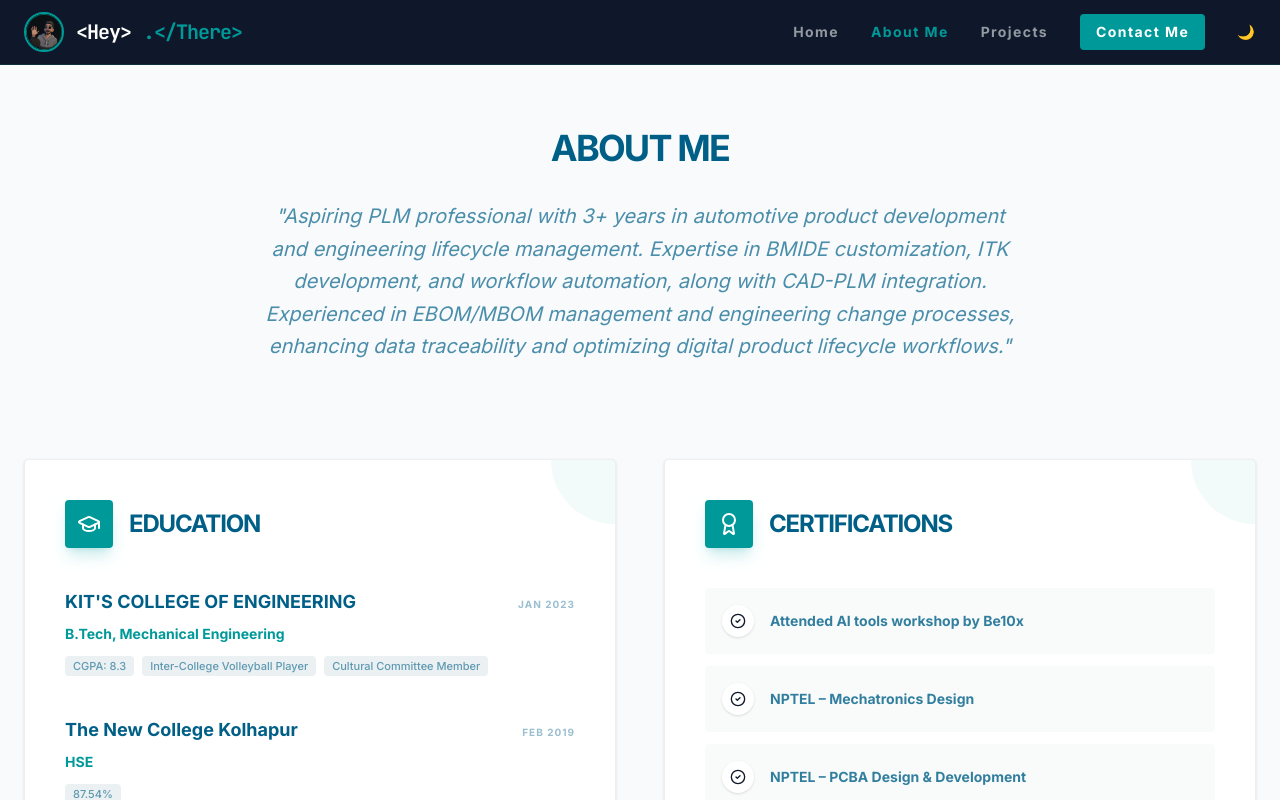
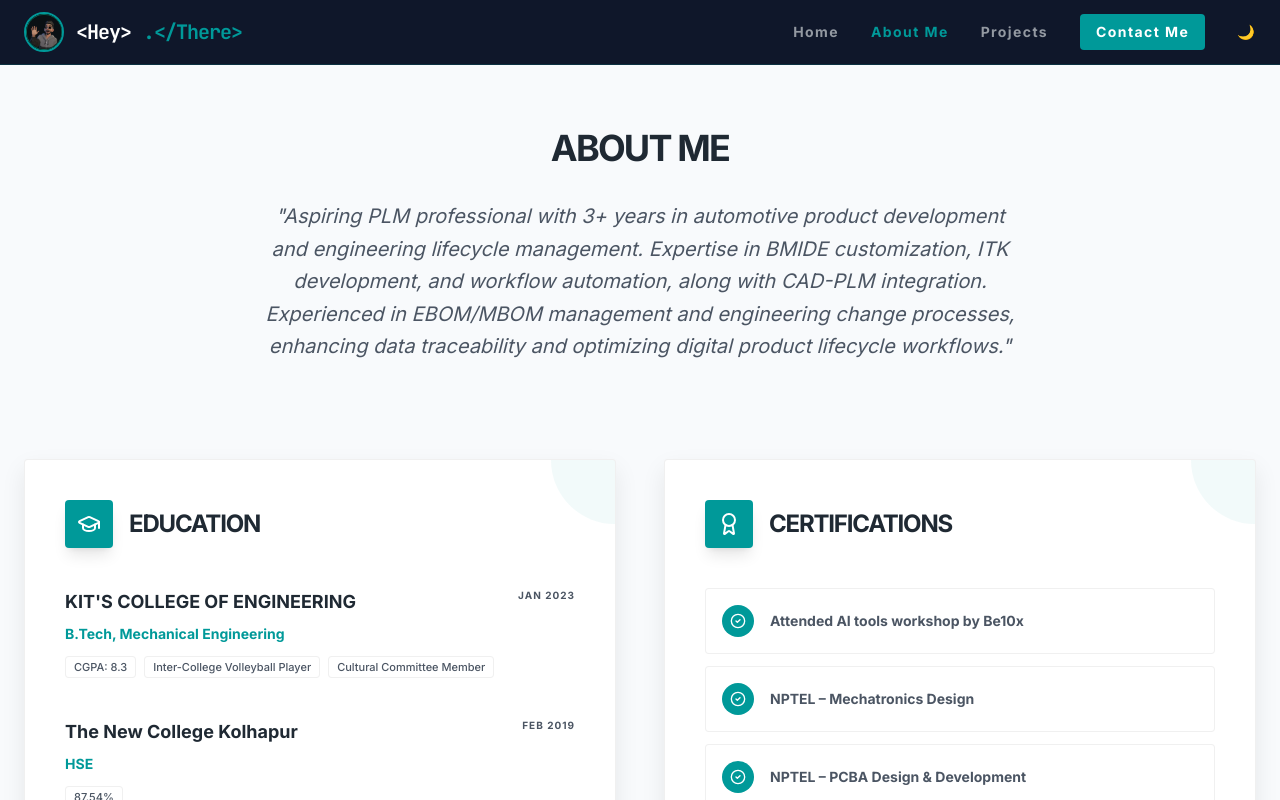
Before and after one commit to Ninadsali05/Profile-NS, a React (Vite) app: page / in a window 1280 px wide. Both pictures are taken after a click on the button "About Me". Shown: the top 800 px of the page. Built offline with nearby package versions, Linux system fonts and the light colour scheme.

Commit message:
Update AboutView.tsx

```diff
--- a/src/components/views/AboutView.tsx
+++ b/src/components/views/AboutView.tsx
@@ -1,67 +1,122 @@
 import React from 'react';
 import { motion } from 'motion/react';
 import { education, certifications, skillGroups } from '../../constants';
-import { GraduationCap, Award, CheckCircle2, Layers, Cpu, Settings, Workflow } from 'lucide-react';
+import {
+  GraduationCap,
+  Award,
+  CheckCircle2,
+  Layers,
+  Cpu,
+  Settings,
+  Workflow,
+} from 'lucide-react';
 
 export const AboutView = () => {
   const getIcon = (category: string) => {
     switch (category) {
-      case 'PLM Core': return <Cpu className="w-5 h-5" />;
-      case 'Engineering & CAD': return <Settings className="w-5 h-5" />;
-      case 'Other Skills': return <Workflow className="w-5 h-5" />;
-      default: return <Layers className="w-5 h-5" />;
+      case 'PLM Core':
+        return <Cpu className="w-5 h-5" />;
+      case 'Engineering & CAD':
+        return <Settings className="w-5 h-5" />;
+      case 'Other Skills':
+        return <Workflow className="w-5 h-5" />;
+      default:
+        return <Layers className="w-5 h-5" />;
     }
   };
 
   return (
     <div className="pt-32 pb-20 px-6 space-y-24">
       <div className="max-w-7xl mx-auto">
-        {/* Summary */}
+
+        {/* SUMMARY */}
         <motion.div
           initial={{ opacity: 0, y: 20 }}
           animate={{ opacity: 1, y: 0 }}
           className="max-w-3xl mx-auto text-center mb-24"
         >
-          <h2 className="text-4xl font-bold tracking-tighter text-siemens-dark mb-8 uppercase">About Me</h2>
-          <p className="text-xl text-siemens-dark/70 leading-relaxed italic">
-            "Aspiring PLM professional with 3+ years in automotive product development and engineering lifecycle management.
-            Expertise in BMIDE customization, ITK development, and workflow automation, along with CAD-PLM integration.
-            Experienced in EBOM/MBOM management and engineering change processes, enhancing data traceability and
+          <h2
+            className="text-4xl font-bold tracking-tighter mb-8 uppercase"
+            style={{ color: 'var(--text-primary)' }}
+          >
+            About Me
+          </h2>
+
+          <p
+            className="text-xl leading-relaxed italic"
+            style={{ color: 'var(--text-secondary)' }}
+          >
+            "Aspiring PLM professional with 3+ years in automotive product
+            development and engineering lifecycle management. Expertise in BMIDE
+            customization, ITK development, and workflow automation, along with
+            CAD-PLM integration. Experienced in EBOM/MBOM management and
+            engineering change processes, enhancing data traceability and
             optimizing digital product lifecycle workflows."
           </p>
         </motion.div>
 
-        {/* Education & Certifications - Refined Editorial Style */}
+        {/* EDUCATION & CERTIFICATIONS */}
         <div className="grid md:grid-cols-2 gap-12 mb-32">
+
+          {/* EDUCATION */}
           <motion.div
             initial={{ opacity: 0, x: -20 }}
             whileInView={{ opacity: 1, x: 0 }}
             viewport={{ once: true }}
-            className="p-10 rounded-sm border border-siemens-stone bg-white shadow-sm relative overflow-hidden"
+            className="p-10 rounded-sm relative overflow-hidden"
+            style={{
+              backgroundColor: 'var(--card-bg)',
+              border: '1px solid var(--card-border)',
+              boxShadow: 'var(--card-shadow)',
+            }}
           >
-            {/* Background Accent */}
             <div className="absolute top-0 right-0 w-32 h-32 bg-siemens-petrol/5 rounded-full -mr-16 -mt-16" />
 
             <div className="flex items-center gap-4 mb-10 relative z-10">
-              <div className="p-3 bg-siemens-petrol text-white rounded-sm shadow-lg shadow-siemens-petrol/20">
+              <div className="p-3 bg-siemens-petrol text-white rounded-sm shadow-lg">
                 <GraduationCap className="w-6 h-6" />
               </div>
-              <div>
-                <h3 className="text-2xl font-bold uppercase tracking-tighter text-siemens-dark">Education</h3>
-              </div>
+              <h3
+                className="text-2xl font-bold uppercase tracking-tighter"
+                style={{ color: 'var(--text-primary)' }}
+              >
+                Education
+              </h3>
             </div>
 
             <div className="space-y-10 relative z-10">
               {education.map((edu, idx) => (
-                <div key={idx} className="group">
-                  <div className="flex items-baseline justify-between mb-2">
-                    <h4 className="text-lg font-bold text-siemens-dark group-hover:text-siemens-petrol transition-colors">{edu.school}</h4>
-                    <span className="text-[10px] font-bold text-siemens-dark/40 uppercase tracking-widest">{edu.period}</span>
+                <div key={idx}>
+                  <div className="flex justify-between mb-2">
+                    <h4
+                      className="text-lg font-bold"
+                      style={{ color: 'var(--text-primary)' }}
+                    >
+                      {edu.school}
+                    </h4>
+                    <span
+                      className="text-[10px] font-bold uppercase tracking-widest"
+                      style={{ color: 'var(--text-secondary)' }}
+                    >
+                      {edu.period}
+                    </span>
                   </div>
-                  <p className="text-siemens-petrol font-bold text-sm mb-3">{edu.degree}</p>
+
+                  <p className="text-siemens-petrol font-bold text-sm mb-3">
+                    {edu.degree}
+                  </p>
+
                   <div className="flex flex-wrap gap-2">
                     {edu.details.split(' | ').map((detail, dIdx) => (
-                      <span key={dIdx} className="text-[11px] font-medium px-2 py-0.5 bg-siemens-stone text-siemens-dark/60 rounded-sm">
+                      <span
+                        key={dIdx}
+                        className="text-[11px] font-medium px-2 py-0.5 rounded-sm"
+                        style={{
+                          backgroundColor: 'var(--card-bg)',
+                          border: '1px solid var(--card-border)',
+                          color: 'var(--text-secondary)',
+                        }}
+                      >
                         {detail}
                       </span>
                     ))}
@@ -71,45 +126,67 @@ export const AboutView = () => {
             </div>
           </motion.div>
 
+          {/* CERTIFICATIONS */}
           <motion.div
             initial={{ opacity: 0, x: 20 }}
             whileInView={{ opacity: 1, x: 0 }}
             viewport={{ once: true }}
-            className="p-10 rounded-sm border border-siemens-stone bg-white shadow-sm relative overflow-hidden"
+            className="p-10 rounded-sm relative overflow-hidden"
+            style={{
+              backgroundColor: 'var(--card-bg)',
+              border: '1px solid var(--card-border)',
+              boxShadow: 'var(--card-shadow)',
+            }}
           >
-            {/* Background Accent */}
             <div className="absolute top-0 right-0 w-32 h-32 bg-siemens-petrol/5 rounded-full -mr-16 -mt-16" />
 
             <div className="flex items-center gap-4 mb-10 relative z-10">
-              <div className="p-3 bg-siemens-petrol text-white rounded-sm shadow-lg shadow-siemens-petrol/20">
+              <div className="p-3 bg-siemens-petrol text-white rounded-sm shadow-lg">
                 <Award className="w-6 h-6" />
               </div>
-              <div>
-                <h3 className="text-2xl font-bold uppercase tracking-tighter text-siemens-dark">Certifications</h3>
-              </div>
+              <h3
+                className="text-2xl font-bold uppercase tracking-tighter"
+                style={{ color: 'var(--text-primary)' }}
+              >
+                Certifications
+              </h3>
             </div>
 
             <div className="grid gap-3 relative z-10">
               {certifications.map((cert, idx) => (
-                <div key={idx} className="flex items-center gap-4 p-4 bg-siemens-stone/30 rounded-sm border border-transparent hover:border-siemens-petrol/20 hover:bg-white transition-all group">
-                  <div className="w-8 h-8 rounded-full bg-white flex items-center justify-center shadow-sm group-hover:bg-siemens-petrol group-hover:text-white transition-all">
+                <div
+                  key={idx}
+                  className="flex items-center gap-4 p-4 rounded-sm transition-all"
+                  style={{
+                    backgroundColor: 'var(--card-bg)',
+                    border: '1px solid var(--card-border)',
+                  }}
+                >
+                  <div className="w-8 h-8 rounded-full bg-siemens-petrol text-white flex items-center justify-center">
                     <CheckCircle2 className="w-4 h-4" />
                   </div>
-                  <span className="text-sm font-bold text-siemens-dark/80">{cert}</span>
+                  <span
+                    className="text-sm font-bold"
+                    style={{ color: 'var(--text-secondary)' }}
+                  >
+                    {cert}
+                  </span>
                 </div>
               ))}
             </div>
           </motion.div>
         </div>
 
-        {/* Elaborate Skills */}
+        {/* EXPERTISE SECTORS */}
         <div className="space-y-12">
-          <div className="flex items-center justify-between">
-            <div className="flex items-center gap-4">
-              <Layers className="w-8 h-8 text-siemens-petrol" />
-              <h2 className="text-3xl font-bold tracking-tighter uppercase">Expertise Sectors</h2>
-            </div>
-            <div className="hidden md:block h-px flex-1 bg-siemens-stone/30 ml-8" />
+          <div className="flex items-center gap-4">
+            <Layers className="w-8 h-8 text-siemens-petrol" />
+            <h2
+              className="text-3xl font-bold tracking-tighter uppercase"
+              style={{ color: 'var(--text-primary)' }}
+            >
+              Expertise Sectors
+            </h2>
           </div>
 
           <div className="grid md:grid-cols-3 gap-8">
@@ -120,39 +197,42 @@ export const AboutView = () => {
                 whileInView={{ opacity: 1, y: 0 }}
                 transition={{ delay: idx * 0.1 }}
                 viewport={{ once: true }}
-                className="relative p-8 rounded-sm bg-siemens-dark text-white border border-white/5 shadow-2xl overflow-hidden group hover:border-siemens-petrol transition-all duration-500"
+                className="relative p-8 rounded-sm bg-siemens-dark border border-white/5 shadow-2xl overflow-hidden"
+                style={{ color: 'var(--text-on-dark, #f5f5f5)' }}
               >
-                {/* Decorative Background Element */}
-                <div className="absolute -right-4 -top-4 opacity-5 group-hover:opacity-10 transition-opacity duration-500">
-                  {React.cloneElement(getIcon(group.category) as React.ReactElement, { className: "w-32 h-32" })}
+                <div className="absolute -right-4 -top-4 opacity-5">
+                  {React.cloneElement(getIcon(group.category) as React.ReactElement, {
+                    className: 'w-32 h-32',
+                  })}
                 </div>
 
-                <div className="relative z-10">
+                <div className="relative">
                   <div className="flex items-center gap-3 mb-8">
                     <div className="p-2 bg-siemens-petrol/20 text-siemens-petrol rounded-sm">
                       {getIcon(group.category)}
                     </div>
-                    <h3 className="text-sm font-bold uppercase tracking-widest text-siemens-petrol">{group.category}</h3>
+                    <h3 className="text-sm font-bold uppercase tracking-widest text-siemens-petrol">
+                      {group.category}
+                    </h3>
                   </div>
 
                   <div className="flex flex-wrap gap-2">
-                    {group.skills.map((skill) => (
+                    {group.skills.map(skill => (
                       <span
                         key={skill}
-                        className="px-3 py-1.5 bg-white/5 text-xs font-bold text-siemens-stone/80 rounded-sm border border-white/5 hover:border-siemens-petrol/50 hover:text-white transition-all cursor-default"
+                        className="px-3 py-1.5 text-xs font-bold rounded-sm border border-white/10"
+                        style={{ color: 'var(--text-on-dark, #e5e7eb)' }}
                       >
                         {skill}
                       </span>
                     ))}
                   </div>
                 </div>
-
-                {/* Bottom Accent Line */}
-                <div className="absolute bottom-0 left-0 w-0 h-1 bg-siemens-petrol group-hover:w-full transition-all duration-500" />
               </motion.div>
             ))}
           </div>
         </div>
+
       </div>
     </div>
   );
```
